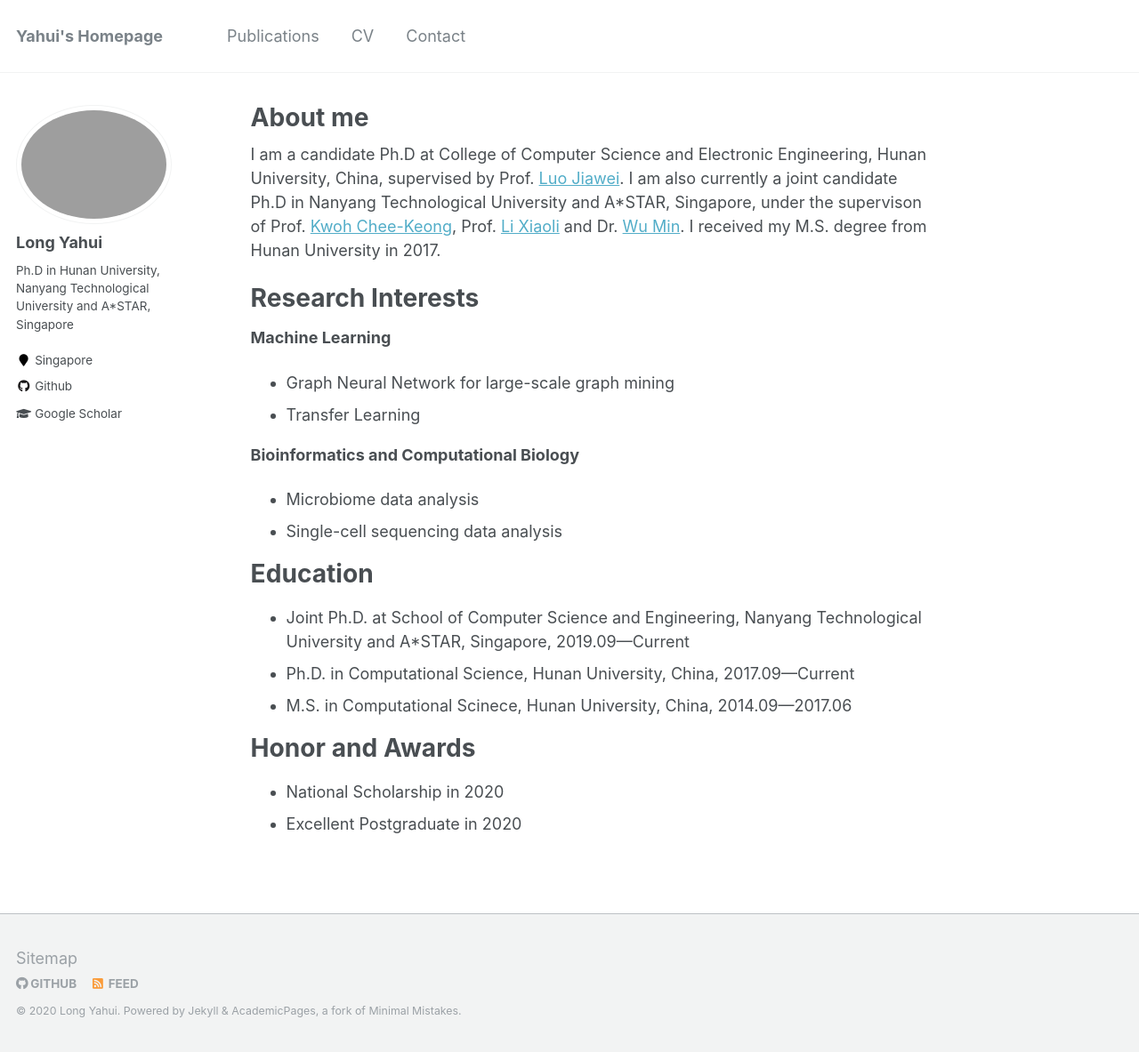
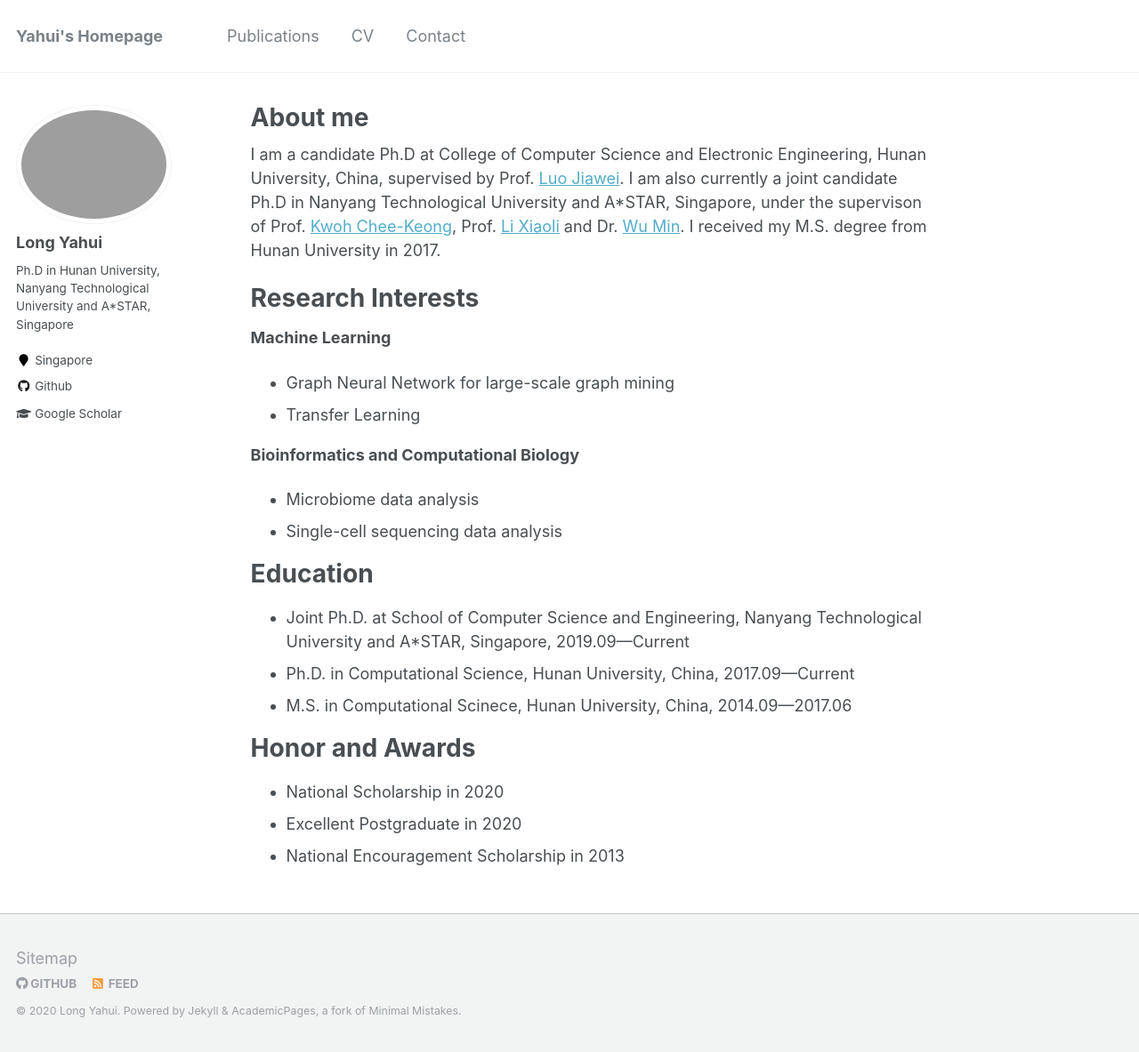
Before and after one commit to longyahui/Home, a Jekyll site: the page built from _pages/about.md, in a window 1280 px wide and 1183 px high. Shown: the whole window at 89% size. Built offline with Jekyll 4.4.1, drawn with Linux system fonts in a browser that asks for light colours.

Commit message:
Update about.md

```diff
--- a/_pages/about.md
+++ b/_pages/about.md
@@ -27,3 +27,4 @@ I am a candidate Ph.D at College of Computer Science and Electronic Engineering,
 # Honor and Awards
 - National Scholarship in 2020
 - Excellent Postgraduate in 2020
+- National Encouragement Scholarship in 2013
```
